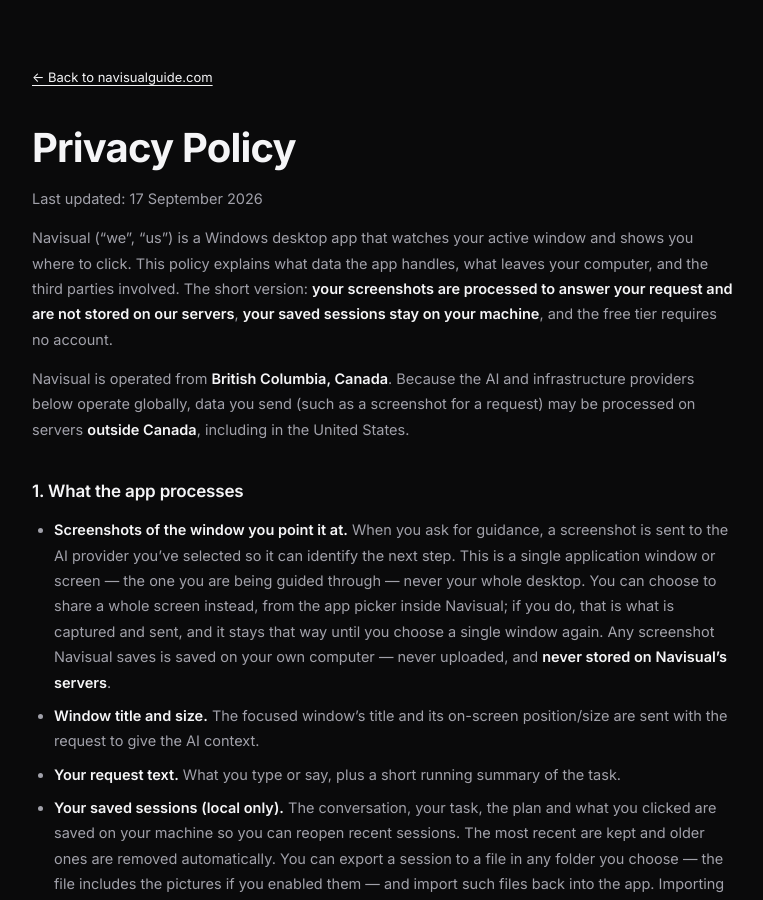
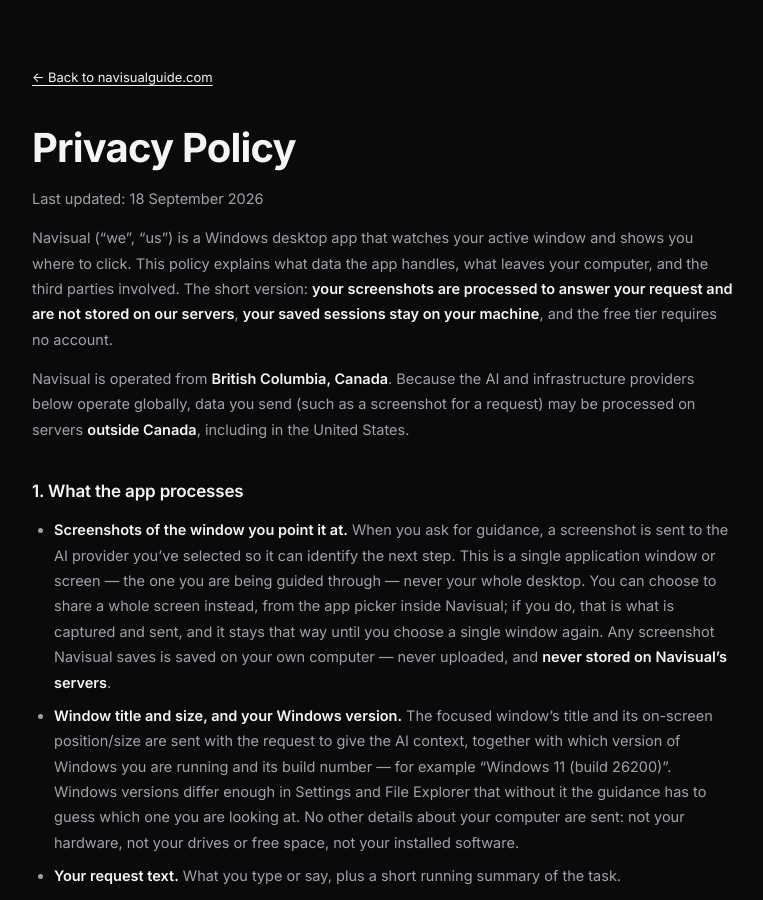
Before and after one commit to NavisualGuide/NavisualGuide.github.io, a Jekyll site: the page privacy.html, which Jekyll copies as it is, in a window 1280 px wide and 900 px high. Shown: the whole window, without its empty margins (256-1019 px from the left). Built offline with Jekyll 4.4.1, drawn with Linux system fonts in a browser that asks for light colours.

Commit message:
privacy: the Windows version is sent too, and nothing else about the machine
The app now sends one [System] line naming the Windows version and
build, because Windows 10 and 11 differ enough in Settings and File
Explorer that the model was inferring it from pixels and sometimes
getting it wrong -- confidently, which is the failure mode that matters.

Section 1 enumerates what leaves the machine, so it says so. Folded into
the window title/size bullet rather than given its own: it is the same
category, sent with the request for the same reason.

The bullet also states the boundary, because a version line is the kind
of thing a reader will reasonably wonder about the edges of: no
hardware, no drives or free space, no installed software. That was
considered on 2026-09-18 and deliberately not built -- device inventory
is a different category from the guidance surface, and it would need its
own opt-in and its own disclosure.

Date bumped, which the comment at the top of this file calls the moment
you decide the change is real.

Co-Authored-By: Claude Opus 5 <noreply@anthropic.com>
Claude-Session: https://claude.ai/code/session_0177deAYvjzpunTSY2kk6wrf

```diff
--- a/privacy.html
+++ b/privacy.html
@@ -25,7 +25,7 @@
     <article class="legal">
       <a class="legal-back" href="/">← Back to navisualguide.com</a>
       <h1>Privacy Policy</h1>
-      <p class="legal-updated">Last updated: 17 September 2026</p>
+      <p class="legal-updated">Last updated: 18 September 2026</p>
 
       <!-- ==================================================================
            BEFORE YOU CHANGE ANYTHING SUBSTANTIVE HERE, READ THIS.
@@ -95,8 +95,13 @@
           captured and sent, and it stays that way until you choose a single window again. Any
           screenshot Navisual saves is saved on your own computer — never uploaded, and
           <strong>never stored on Navisual’s servers</strong>.</li>
-        <li><strong>Window title and size.</strong> The focused window’s title and its on-screen
-          position/size are sent with the request to give the AI context.</li>
+        <li><strong>Window title and size, and your Windows version.</strong> The focused
+          window’s title and its on-screen position/size are sent with the request to give the
+          AI context, together with which version of Windows you are running and its build
+          number — for example “Windows 11 (build 26200)”. Windows versions differ enough in
+          Settings and File Explorer that without it the guidance has to guess which one you
+          are looking at. No other details about your computer are sent: not your hardware, not
+          your drives or free space, not your installed software.</li>
         <li><strong>Your request text.</strong> What you type or say, plus a short running summary
           of the task.</li>
         <li><strong>Your saved sessions (local only).</strong> The conversation, your task, the
```
